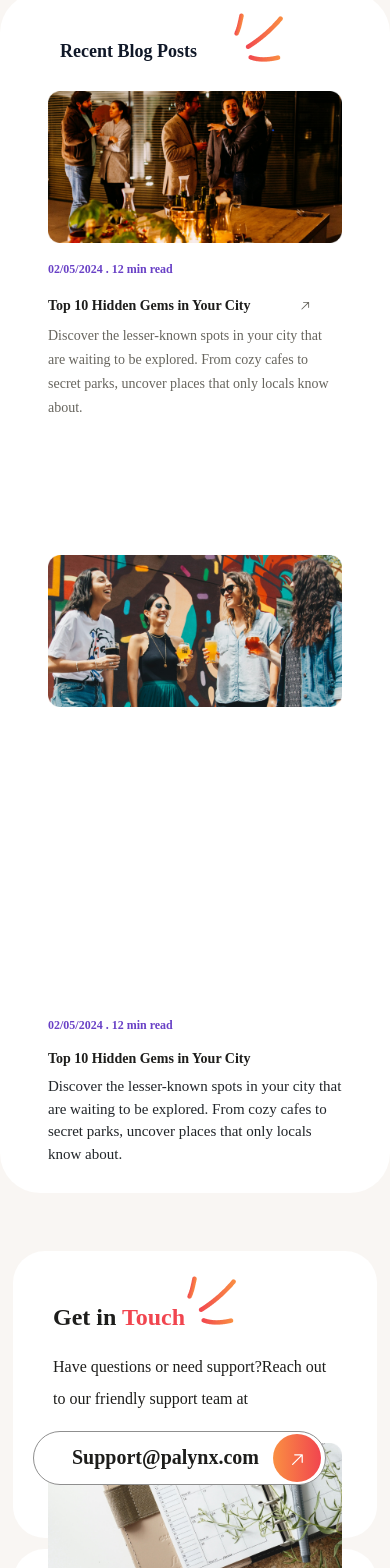
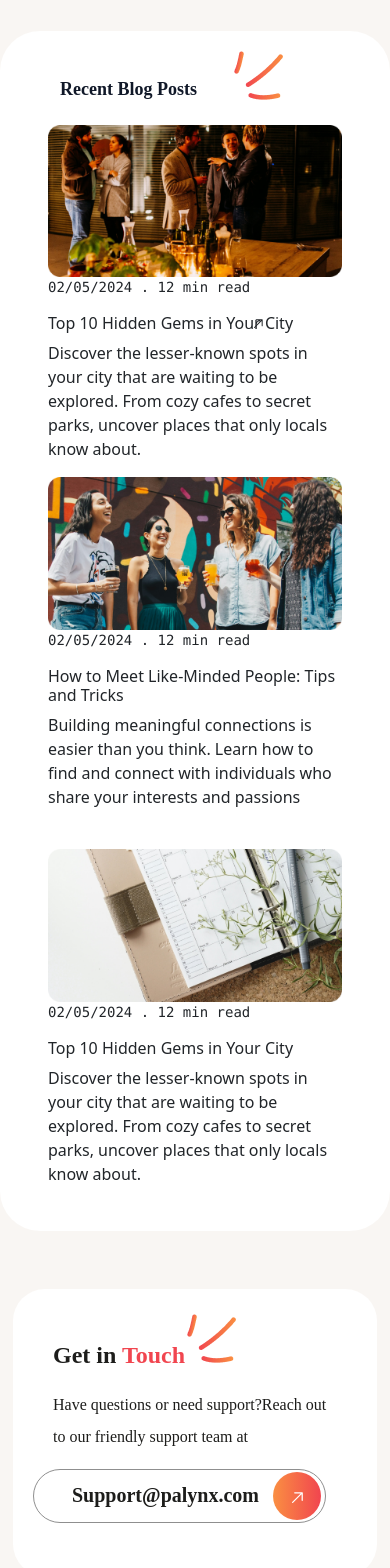
Before and after one commit to Earthpasserby/palynxx, a React (Create React App) app: page /Blogcategory in a window 390 px wide. Shown: the part 3060-4628 px from the top of the page. Built offline with nearby package versions, Linux system fonts and the light colour scheme.

Commit message:
more from blogcategory

```diff
--- a/src/App.css
+++ b/src/App.css
@@ -628,7 +628,7 @@ span {
   width: 48px;
   height: 48px;
   left: 240px;
-  bottom:3px;
+  bottom: 3px;
   border-radius: 40px;
   justify-content: center;
 }
@@ -978,6 +978,11 @@ span {
     padding: 0;
     margin-top: 0;
     margin-bottom: 5px;
+    color: #6941c6;
+    font-size: 14px;
+    line-height: 20px;
+    font-weight: 600;
+    font-family: fixel Text;
   }
   .h6-tag {
     padding: 0;
@@ -992,6 +997,11 @@ span {
     -webkit-line-clamp: 3;
     -webkit-box-orient: vertical;
     overflow: hidden;
+    font-family: Fixel Text;
+    font-size: 14px;
+    font-weight: 400;
+    line-height: 24px;
+    color: #667085;
   }
 
   .p-tag3 {
@@ -1002,6 +1012,11 @@ span {
     -webkit-line-clamp: 4;
     -webkit-box-orient: vertical;
     overflow: hidden;
+     font-family: Fixel Text;
+    font-size: 14px;
+    font-weight: 400;
+    line-height: 24px;
+    color: #667085;
   }
 
   /*Home*/
@@ -1029,7 +1044,7 @@ span {
     background-color: #ffffff;
     color: #1d1d1b;
     width: 205px;
-    height:48px ;
+    height: 48px;
     text-align: justify;
     text-align: left;
     font-size: 14px;
@@ -1037,7 +1052,7 @@ span {
     font-family: fixel Text;
   }
 
-  .apple3{
+  .apple3 {
     font-size: 28px;
     height: 24px;
     margin-top: -3px;
@@ -1761,16 +1776,10 @@ span {
     color: #fff;
     text-wrap: nowrap;
   }
-  .b-ff{
+  .b-ff {
     margin-bottom: 20px;
   }
-  .col-sm-6 p {
-    font-size: -1vw;
-    font-family: Fixel Text;
-    /* font-size: 16px; */
-    font-weight: 400;
-    /* text-wrap: nowrap; */
-  }
+
   .col-sm-6 h6 {
     font-family: Fixel Text;
     font-size: 18px;
@@ -1781,7 +1790,31 @@ span {
     font-size: 14px;
     font-weight: 600;
   }
-
+  .Blog-post pre{
+     font-family: Fixel Text;
+    font-size: 14px;
+    font-weight: 600;
+    color: #6941c6;
+    margin-top: 10px;
+  }
+.Blog-post h6{
+     font-family: Fixel Text;
+    font-size: 24px;
+    line-height: 32px;
+    font-weight: 600;
+    color: #1d1d1b;
+  }
+  .Blog-post p{
+     font-family: Fixel Text;
+    font-size: 16px;
+    line-height: 24px;
+    font-weight: 600;
+    color: #67655e;
+     display: -webkit-box;
+  -webkit-line-clamp: 2;
+  -webkit-box-orient: vertical;
+  overflow: hidden;
+  }
   .blog-icon1 {
     position: absolute;
     left: 320px;
@@ -1838,11 +1871,12 @@ span {
   }
   /*BlogCategory*/
   .BlogcategoryHead {
-    height: 2670px;
+    height: 2500px;
     padding: 48px;
     gap: 32px;
     border-radius: 40px;
     background-color: #ffffff;
+    position: relative;
   }
   .bgcat p {
     font-family: Fixel Text;
@@ -1902,8 +1936,9 @@ span {
   }
   .BlogCont-con h5 {
     font-family: Fixel Text;
-    font-size: 30px;
+    font-size: 40px;
     font-weight: 700;
+    line-height: 48px;
     color: #1d1d1b;
     text-wrap: nowrap;
   }
@@ -1954,7 +1989,6 @@ span {
     font-family: Fixel Text;
     font-weight: 500;
     line-height: 14px;
-    text-align: left;
     color: #1d1d1b;
     text-decoration: none;
   }
@@ -1972,6 +2006,9 @@ span {
   .avatar {
     width: 56px;
     height: 56px;
+  }
+  .Avatar-up pre{
+    margin-top: -15px;
   }
   .Slide-card {
     position: relative;
--- a/src/components/Blog.jsx
+++ b/src/components/Blog.jsx
@@ -73,10 +73,13 @@ const Blog = () => {
           <h5>Recent Blog Posts</h5>
         </Container>
         <Row className="mt-4">
-          <div class="col-md-5">
+          <div class="col-md-5 Blog-post">
+            <Link to="/Blogcategory" className="blog">
               <div>
                 <img src="./party.png" class="img-fluid w-100" />
-              <p className="">02/05/2024 . 12 min read</p>
+              </div>
+            </Link>
+            <pre className="">02/05/2024 . 12 min read</pre>
 
             <h6 className="">Top 10 Hidden Gems in Your City</h6>
             <div>
@@ -84,16 +87,17 @@ const Blog = () => {
             </div>
             <p className=" Blog-col">
               Discover the lesser-known spots in your city that are waiting to
-                be explored. From cozy cafes to secret parks, uncover places
-                that only locals know about.
+              be explored. From cozy cafes to secret parks, uncover places that
+              only locals know about.
             </p>
-            </div>
           </div>
 
           <div class="col-md-7">
             <div class="row">
               <div class="col-sm-6">
+                <Link to="/Blogcategory" className="blog">
                   <img src="./pitch.png" class="img-fluid w-100" />
+                </Link>
               </div>
               <div class="col-sm-6">
                 <div>
@@ -112,11 +116,13 @@ const Blog = () => {
             </div>
             <div class="row mt-4">
               <div class="col-sm-6">
+                <Link to="/Blogcategory" className="blog">
                   <img src="./diary.png" className="img-fluid w-100" />
+                </Link>
               </div>
               <div class="col-sm-6">
                 <div>
-                  <p class="pre-tag">02/05/2024 . 12 min read</p>
+                  <pre class="pre-tag">02/05/2024 . 12 min read</pre>
                   <h6 class="h6-tag">Top 10 Hidden Gems in Your City</h6>
                   <p class="p-tag3">
                     Discover the lesser-known spots in your city that are
@@ -135,8 +141,9 @@ const Blog = () => {
           <Col md={4} xs={12} className="Linkk">
             <div className="">
               <div className="Btn-3">
+                <Link to="/Blogcategory" className="blog">
                   <img src="./party.png" className="img-fluid blog-img" />
-
+                </Link>
                 {/* <img src="./bale.png" alt="palynx-img" className="img-fluid" /> */}
               </div>
               <div className="card-2Cont">
@@ -155,8 +162,9 @@ const Blog = () => {
           <Col md={4} xs={12} className="Linkk">
             <div className="">
               <div className="Btn-3">
+                <Link to="/Blogcategory" className="blog">
                   <img src="./party.png" className="img-fluid blog-img" />
-
+                </Link>
                 {/* <img src="./bale.png" alt="palynx-img" className="img-fluid" /> */}
               </div>
               <div className="card-2Cont">
@@ -175,8 +183,9 @@ const Blog = () => {
           <Col md={4} xs={12} className="Linkk">
             <div className="">
               <div className="Btn-3">
+                <Link to="/Blogcategory" className="blog">
                   <img src="./party.png" className="img-fluid blog-img" />
-
+                </Link>
                 {/* <img src="./bale.png" alt="palynx-img" className="img-fluid" /> */}
               </div>
               <div className="card-2Cont">
@@ -197,8 +206,9 @@ const Blog = () => {
           <Col md={4} xs={12} className="Linkk">
             <div className="">
               <div className="Btn-3">
+                <Link to="/Blogcategory" className="blog">
                   <img src="./party.png" className="img-fluid blog-img" />
-
+                </Link>
                 {/* <img src="./bale.png" alt="palynx-img" className="img-fluid" /> */}
               </div>
               <div className="card-2Cont">
@@ -217,8 +227,9 @@ const Blog = () => {
           <Col md={4} xs={12} className="Linkk">
             <div className="">
               <div className="Btn-3">
+                <Link to="/Blogcategory" className="blog">
                   <img src="./party.png" className="img-fluid blog-img" />
-
+                </Link>
                 {/* <img src="./bale.png" alt="palynx-img" className="img-fluid" /> */}
               </div>
               <div className="card-2Cont">
@@ -237,8 +248,9 @@ const Blog = () => {
           <Col md={4} xs={12} className="Linkk">
             <div className="">
               <div className="Btn-3">
+                <Link to="/Blogcategory" className="blog">
                   <img src="./party.png" className="img-fluid blog-img" />
-
+                </Link>
                 {/* <img src="./bale.png" alt="palynx-img" className="img-fluid" /> */}
               </div>
               <div className="card-2Cont">
@@ -432,7 +444,7 @@ const Blog = () => {
                 alt="logo"
                 className="logo-img b-ff"
               />
-              <p className="text-white">Discover, Connect, Plan</p>
+              <p className="">Discover, Connect, Plan</p>
               <div className="d-flex">
                 <button className="btn btn-icon2">
                   <BiLogoLinkedin />
@@ -474,14 +486,11 @@ const Blog = () => {
               <p>
                 <a href="#">Download App</a>
               </p>
-              <button className="btn btn-1 download-btn2 d-flex">
-                <img
-                  src="./bapple.png"
-                  alt="palynx-img"
-                  className="img-fluid apple1"
-                />
+              <button className="btn btn-1 download-btn3 d-flex">
+                <i class="bi bi-apple apple3"></i>
                 Download on the App Store
               </button>
+              <div className="PalynxT"></div>
             </div>
           </div>
           <div className="d-flex justify-content-center foter">
--- a/src/components/Blogcategory.jsx
+++ b/src/components/Blogcategory.jsx
@@ -93,7 +93,7 @@ const Blogcategory = () => {
                 </div>
               </Col>
               <Col md={6} xs={12}>
-                <div className="blogCat-icon w-100 h-100 d-flex justify-content-end">
+                <div className="blogCat-icon w-100 d-flex justify-content-end">
                   <button className="btn btn-icon3">
                     <BsInstagram className="Icon-name" />
                   </button>
@@ -257,92 +257,74 @@ const Blogcategory = () => {
           </Container>
         </Row>
       </Container>
-      <Container className="blogSection">
+      <Container className="blogSection mt-5">
         <Container>
           <div className="blogSection-arrow">
             <img src="./arrow.png" alt="palynx-img" className="rrow1" />
           </div>
           <h5>Recent Blog Posts</h5>
         </Container>
-        <Row className="">
-          <Col md={6} xs={12} className="blogRow">
-            <Card
-              className="border border-0"
-              style={{ background: "transparent" }}
-            >
-              <Card.Img src="./party.png" className="img-fluid" />
-
-              <Card.Text>
-                <pre className="mt-3">02/05/2024 . 12 min read</pre>
+        <Row className="mt-4">
+          <div class="col-md-5 Blog-post">
+            <Link to="/Blogcategory" className="blog">
+              <div>
+                <img src="./party.png" class="img-fluid w-100" />
+              </div>
+            </Link>
+            <pre className="">02/05/2024 . 12 min read</pre>
 
             <h6 className="">Top 10 Hidden Gems in Your City</h6>
             <div>
               <GoArrowUpRight className="blog-icon" />
             </div>
             <p className=" Blog-col">
-                  Discover the lesser-known spots in your city that are waiting
-                  to be explored. From cozy cafes to secret parks, uncover
-                  places that only locals know about.
+              Discover the lesser-known spots in your city that are waiting to
+              be explored. From cozy cafes to secret parks, uncover places that
+              only locals know about.
             </p>
-              </Card.Text>
-            </Card>
-          </Col>
-          <Col md={6} xs={12}>
-            <Row>
-              <Col md={6} xs={12} className="blogRow">
-                <Card
-                  className="border border-0 d"
-                  style={{ background: "transparent" }}
-                >
-                  <Card.Img src="./pitch.png" className="img-fluid " />
-                </Card>
-              </Col>
-              <Col md={6} xs={12} className="blogRow1">
-                <Card
-                  className="border border-0 d-flex"
-                  style={{ background: "transparent" }}
-                >
-                  <Card.Text>
-                    <pre className="preM mt-3">02/05/2024 . 12 min read</pre>
+          </div>
 
-                    <h6>Top 10 Hidden Gems in Your City</h6>
-                    <p>
+          <div class="col-md-7">
+            <div class="row">
+              <div class="col-sm-6">
+                <Link to="/Blogcategory" className="blog">
+                  <img src="./pitch.png" class="img-fluid w-100" />
+                </Link>
+              </div>
+              <div class="col-sm-6">
+                <div>
+                  <pre class="pre-tag">02/05/2024 . 12 min read</pre>
+
+                  <h6 class="h6-tag">
+                    How to Meet Like-Minded People: Tips and Tricks
+                  </h6>
+                  <p class="p-tag2">
+                    Building meaningful connections is easier than you think.
+                    Learn how to find and connect with individuals who share
+                    your interests and passions
+                  </p>
+                </div>
+              </div>
+            </div>
+            <div class="row mt-4">
+              <div class="col-sm-6">
+                <Link to="/Blogcategory" className="blog">
+                  <img src="./diary.png" className="img-fluid w-100" />
+                </Link>
+              </div>
+              <div class="col-sm-6">
+                <div>
+                  <pre class="pre-tag">02/05/2024 . 12 min read</pre>
+                  <h6 class="h6-tag">Top 10 Hidden Gems in Your City</h6>
+                  <p class="p-tag3">
                     Discover the lesser-known spots in your city that are
                     waiting to be explored. From cozy cafes to secret parks,
                     uncover places that only locals know about.
                   </p>
-                  </Card.Text>
-                </Card>
-              </Col>
-            </Row>
-            <Row className="">
-              <Col md={6} xs={12}>
-                <Card
-                  className="border border-0 d-flex"
-                  style={{ background: "transparent" }}
-                >
-                  <Card.Img src="./diary.png" className="img-fluid " />
-                </Card>
-              </Col>
-              <Col md={6} xs={12} className="blogRow1">
-                <Card
-                  className="border border-0 d-flex "
-                  style={{ background: "transparent" }}
-                >
-                  <Card.Text>
-                    <pre className="preM mt-2">02/05/2024 . 12 min read</pre>
-
-                    <h6>Top 10 Hidden Gems in Your City</h6>
-                    <p>
-                      Discover the lesser-known spots in your city that are
-                      waiting to be explored. From cozy cafes to secret parks,
-                      uncover places that only locals know about.
-                    </p>
-                  </Card.Text>
-                </Card>
-              </Col>
-            </Row>
-          </Col>
+                </div>
+              </div>
+            </div>
+          </div>
         </Row>
       </Container>
       <Container>
@@ -419,17 +401,17 @@ const Blogcategory = () => {
           </Container>
         </Row>
       </Container>
+      <Container fluid>
         <Container fluid className="footer">
-        <Container className="">
-          <Row class="g-5">
-            <Col md={3} xs={12} className="footerP">
+          <div class="row">
+            <div class=" col-sm-3 footerP">
               <img
                 src="./palynxwlogo.png"
                 alt="logo"
                 className="logo-img b-ff"
               />
-              <p className="text-white">Discover, Connect, Plan</p>
-              <div className="icon d-flex">
+              <p className="">Discover, Connect, Plan</p>
+              <div className="d-flex">
                 <button className="btn btn-icon2">
                   <BiLogoLinkedin />
                 </button>
@@ -443,8 +425,8 @@ const Blogcategory = () => {
                   <FaXTwitter />
                 </button>
               </div>
-            </Col>
-            <Col md={3} xs={12} className="footerP">
+            </div>
+            <div class="col-sm-3 footerp">
               <p>
                 <a href="#">About us</a>
               </p>
@@ -457,29 +439,26 @@ const Blogcategory = () => {
               <p>
                 <a href="#">Contact</a>
               </p>
-            </Col>
-            <Col md={3} xs={12} className="footerP">
+            </div>
+            <div class="col-sm-3 footerp">
               <p>
                 <a href="#">Terms of Service</a>
               </p>
               <p>
                 <a href="#">Privacy Policy</a>
               </p>
-            </Col>
-            <Col md={3} xs={12} className="footerP">
+            </div>
+            <div class="col-sm-3 footerp">
               <p>
                 <a href="#">Download App</a>
               </p>
-              <button className="btn btn-1 download-btn2 d-flex">
-                <img
-                  src="./bapple.png"
-                  alt="palynx-img"
-                  className="img-fluid apple1"
-                />
+              <button className="btn btn-1 download-btn3 d-flex">
+                <i class="bi bi-apple apple3"></i>
                 Download on the App Store
               </button>
-            </Col>
-          </Row>
+              <div className="PalynxT"></div>
+            </div>
+          </div>
           <div className="d-flex justify-content-center foter">
             <h6>All rights reserved Palynx © 2024</h6>
           </div>
```
Lines whose indentation alone changed are shown as unchanged.
